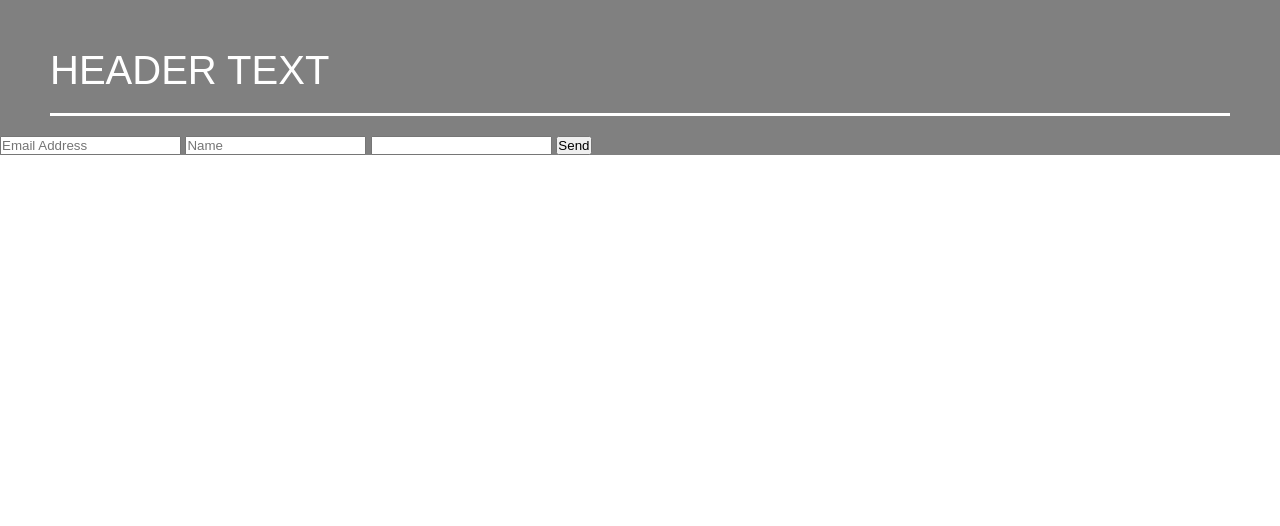
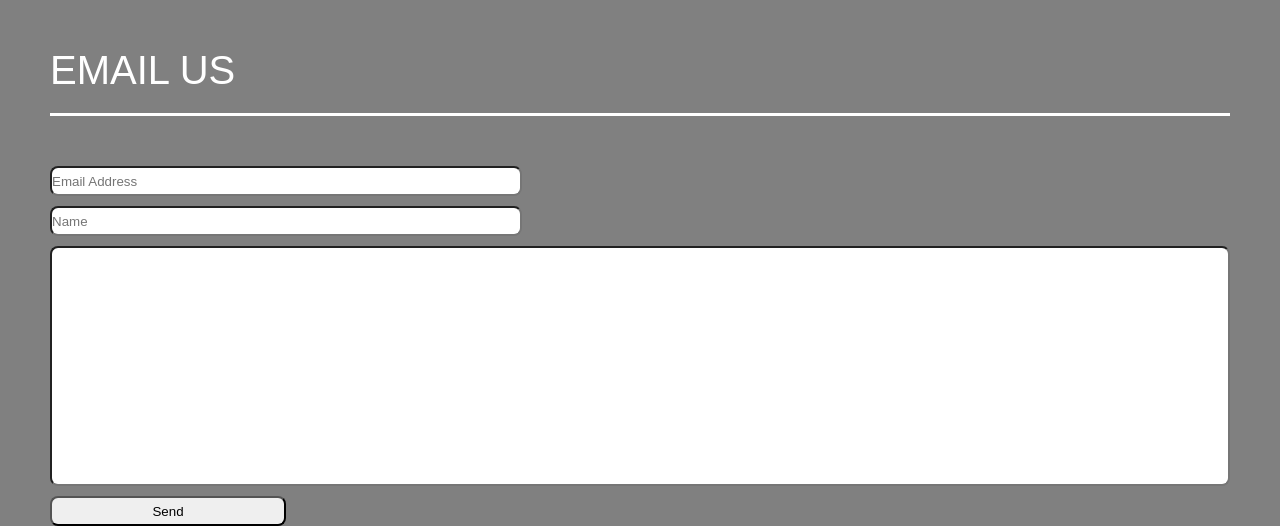
Before and after one commit to AlpharettaSCIOLY/alpharettascioly.github.io, a plain HTML site: page contact.html in a window 1280 px wide. Shown: the part 802-1328 px from the top of the page. Before the commit the page ends 957 px from the top, so only its background shows below. Drawn offline with Linux system fonts and the light colour scheme.

Commit message:
Finished the Email Client on the "Contact" page

```diff
--- a/contact.html
+++ b/contact.html
@@ -3,7 +3,7 @@
     <head>
         <title>Contact</title>
 
-        <link rel="stylesheet" href="about-us-styles.css">
+        <link rel="stylesheet" href="subpages-styles.css">
         <link rel="stylesheet" href="nav.css">
         <link rel="stylesheet" href="scroll.css">
     </head>
@@ -19,6 +19,7 @@
                         <li><a href="H">Events</a></li>
                         <li><a href="H">Resources</a></li>
                         <li><a href="H">About Us</a></li>
+                        <li><a href="contact.html">Contact</a></li>
                     </ul>
                 </div>
             </nav>
@@ -40,20 +41,20 @@
         <!--Email starts-->
         <div class="detail-card">
                 <div class="header-text">
-                    Header text
+                    Email Us
                     <div class="text-break"></div>
                 </div>
 
                 <!--Email sender starts-->
                 <div class="email">
-
+                    <form class="email-sender" action="https://formsubmit.co/alpharettascioly04@gmail.com" method="POST">
+                        <input class="email-address" type="email" name="email" placeholder="Email Address" required>
+                        <input class="email-name" type="text" name="name" placeholder="Name" required>
+                        <input class="email-content" type="text" name="email-content" required>
+                        <button class="email-submit" type="submit">Send</button>
+                        <input type="hidden" name="_captcha" value="false">
+                   </form>
                 </div>
-                <form action="https://formsubmit.co/alpharettascioly04@gmail.com" method="POST">
-                    <input type="email" name="email" placeholder="Email Address" required>
-                    <input type="text" name="name" placeholder="Name" required>
-                    <input type="text" name="email-content" required>
-                    <button type="submit">Send</button>
-               </form>
                <!--Email sender ends-->
 
             <script src="show-on-scroll.js"></script>
--- a/nav.css
+++ b/nav.css
@@ -4,7 +4,7 @@
     height: 70px;
     text-align: center;
     text-decoration-color: aliceblue;
-    z-index: 1;
+    z-index: 1000;
 }
 
 .navigationBar{
--- a/about-us-styles.css
+++ b/subpages-styles.css
@@ -46,7 +46,7 @@
     margin-bottom: 20px
 }
 
-.text{
+.moretext{
     padding-left: 50px;
     padding-right: 50px;
     padding-bottom: 50px;
@@ -60,3 +60,46 @@
     align-items: center;
     justify-content: center;
 }
+
+.email {
+    width: 100%;
+    height: auto;
+    padding-left: 50px;
+    padding-right: 50px;
+    padding-top: 30px;
+}
+
+.email-sender {
+    display: flex;
+    flex-direction: column;
+}
+
+.email-address{
+    width: 40%;
+    height: 30px;
+    border-radius: 8px;
+}
+
+.email-name {
+    width: 40%;
+    height: 30px;
+    border-radius: 8px;
+
+    margin-top: 10px;
+}
+
+.email-content {
+    width: 100%;
+    height: 30vh;
+    border-radius: 8px;
+
+    margin-top: 10px;
+}
+
+.email-submit {
+    width: 20%;
+    height: 30px;
+    border-radius: 8px;
+
+    margin-top: 10px;
+}
```
Also changed, not shown: about-us.html (+1 -1 lines), index.html (+2 -0 lines), 1 other file.
